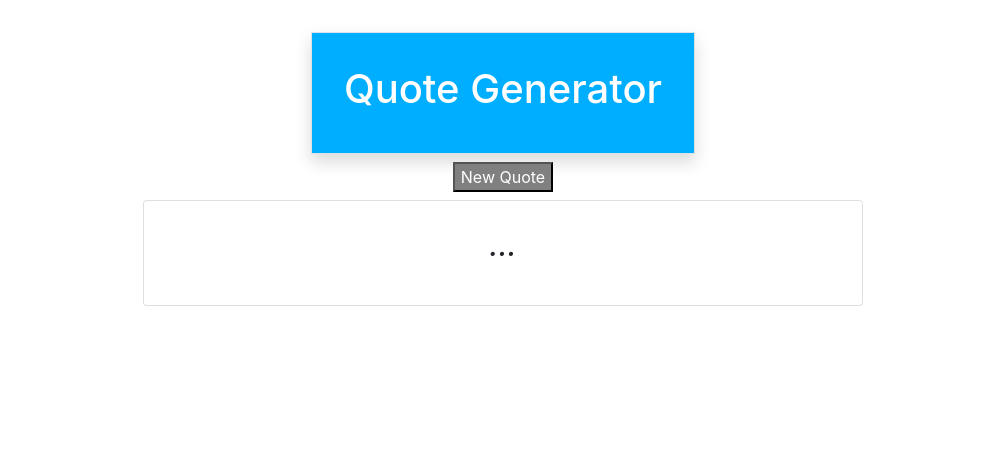
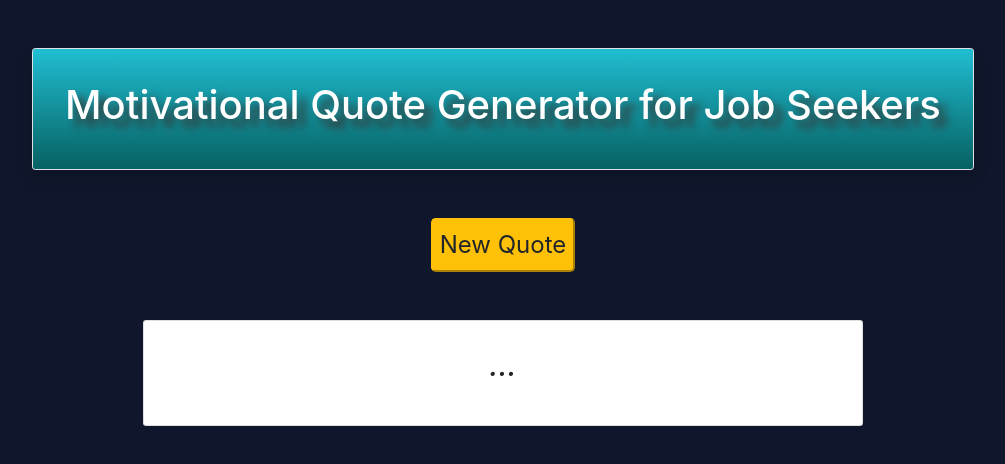
Before and after one commit to laugeeme/job-search-quotes-generator, a plain HTML site: page index.html in a window 1280 px wide. Shown: the whole page, without its empty margins (137-1142 px from the left). Drawn offline with nearby package versions, Linux system fonts and the light colour scheme.

Commit message:
add some style

```diff
--- a/index.html
+++ b/index.html
@@ -13,11 +13,11 @@
     <div class="container">
         <div class="row flex-top justify-content-center">
             <header class="border shadow">
-                <h1>Quote Generator</h1>
+                <h1>Motivational Quote Generator for Job Seekers</h1>
             </header>
         </div>
         <div class="row flex-top justify-content-center">
-            <button id="button" class="btn-large new-quote-button" onclick="getQuote()">New Quote</button>
+            <button id="button" class="btn-large new-quote-button btn-warning" onclick="getQuote()">New Quote</button>
         </div>
         <div class="row justify-content-center">
             <main class="card">
--- a/style.css
+++ b/style.css
@@ -1,9 +1,18 @@
+body{
+    background-color: rgb(16, 23, 44);
+}
+
 header {
   padding: 2em;
-  background-color: #00aeff;
-  margin-top: 2em;
+  background: rgb(34,193,195);
+  background: linear-gradient(0deg, rgb(7, 97, 98) 0%, rgb(32, 190, 211) 100%);
+  margin-top: 3em;
   text-align: center;
   color: #fff;
+  border-radius: 0.2em;
+  text-shadow: 0.5em 0.5em 0.5em rgb(53, 54, 53);
+
+
 }
 
 .quote {
@@ -12,18 +21,20 @@ header {
 
 .btn-large {
   margin: 0.5em;
+  font-size: 1.5em;
+  padding: 0.3em;
+  border-radius: 0.2em;
 }
 
 .card {
   text-align: center;
   width: 45em;
   font-style: italic;
+  border-radius: 0.2em;
 }
 
 .new-quote-button {
-  background-color: grey;
-  border-color: black;
-  color: white;
+  margin: 2em;
 }
 
 #button:hover {
```
